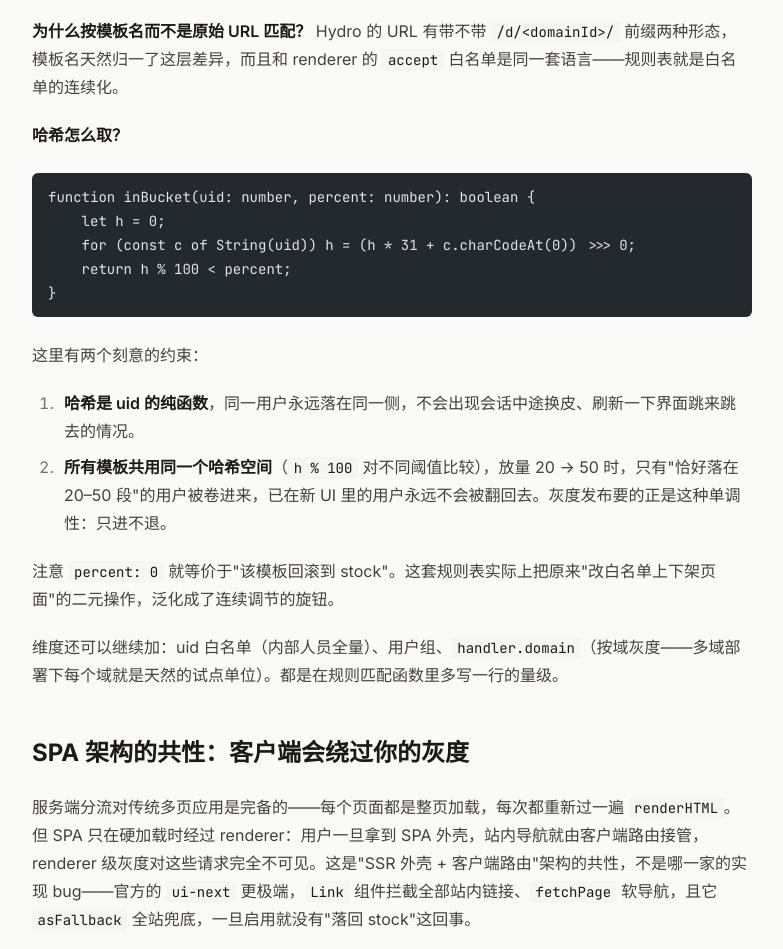
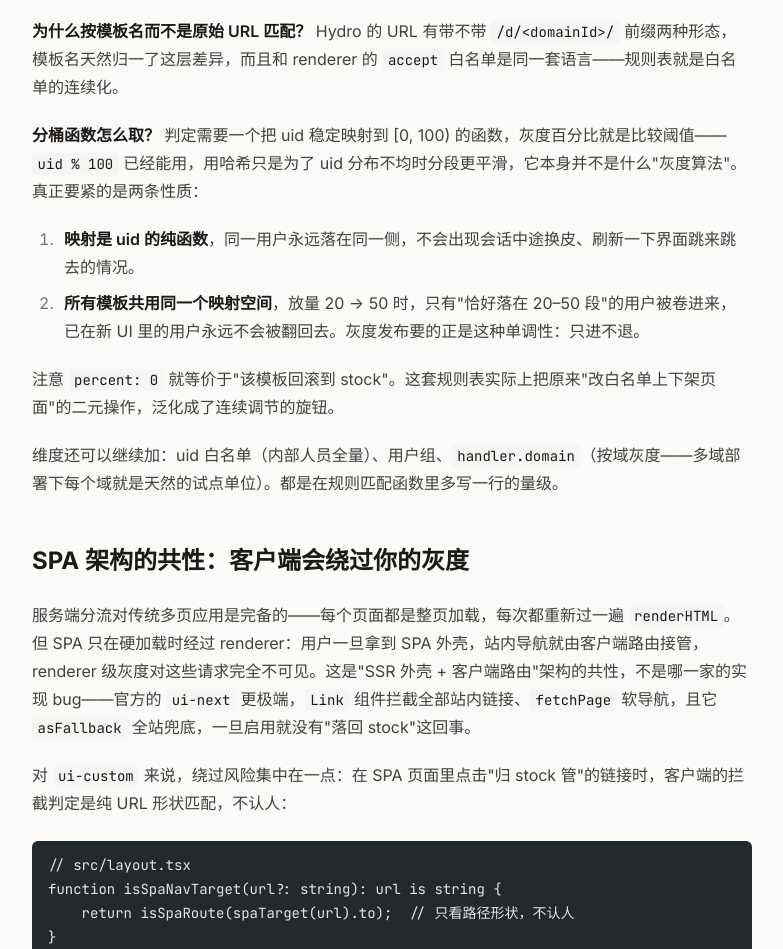
Before and after one commit to gtn1024/gtn1024, an Astro site: page /zh/posts/hydro-frontend-gray-release in a window 1280 px wide. Shown: the part 2150-3099 px from the top of the page, without its empty margins (248-1031 px from the left). Built offline with nearby package versions, Linux system fonts and the light colour scheme; Astro itself is replaced by a stand-in of ours; some packages are replaced by stand-ins of ours; code samples lack their colours.

Commit message:
post: drop hash impl detail, keep bucketing properties

````diff
--- a/src/content/posts/hydro-frontend-gray-release.md
+++ b/src/content/posts/hydro-frontend-gray-release.md
@@ -79,20 +79,10 @@
 
 **为什么按模板名而不是原始 URL 匹配？** Hydro 的 URL 有带不带 `/d/<domainId>/` 前缀两种形态，模板名天然归一了这层差异，而且和 renderer 的 `accept` 白名单是同一套语言——规则表就是白名单的连续化。
 
-**哈希怎么取？**
+**分桶函数怎么取？** 判定需要一个把 uid 稳定映射到 [0, 100) 的函数，灰度百分比就是比较阈值——`uid % 100` 已经能用，用哈希只是为了 uid 分布不均时分段更平滑，它本身并不是什么"灰度算法"。真正要紧的是两条性质：
 
-```ts
-function inBucket(uid: number, percent: number): boolean {
-    let h = 0;
-    for (const c of String(uid)) h = (h * 31 + c.charCodeAt(0)) >>> 0;
-    return h % 100 < percent;
-}
-```
-
-这里有两个刻意的约束：
-
-1. **哈希是 uid 的纯函数**，同一用户永远落在同一侧，不会出现会话中途换皮、刷新一下界面跳来跳去的情况。
-2. **所有模板共用同一个哈希空间**（`h % 100` 对不同阈值比较），放量 20 → 50 时，只有"恰好落在 20–50 段"的用户被卷进来，已在新 UI 里的用户永远不会被翻回去。灰度发布要的正是这种单调性：只进不退。
+1. **映射是 uid 的纯函数**，同一用户永远落在同一侧，不会出现会话中途换皮、刷新一下界面跳来跳去的情况。
+2. **所有模板共用同一个映射空间**，放量 20 → 50 时，只有"恰好落在 20–50 段"的用户被卷进来，已在新 UI 里的用户永远不会被翻回去。灰度发布要的正是这种单调性：只进不退。
 
 注意 `percent: 0` 就等价于"该模板回滚到 stock"。这套规则表实际上把原来"改白名单上下架页面"的二元操作，泛化成了连续调节的旋钮。
 
@@ -141,7 +131,7 @@
 ## 小结
 
 - Hydro 的 renderer 选择是进程级全局决策，这是"没法灰度"错觉的来源；但 `render` 收到完整 handler，**分流点就在自己插件的 render 函数里**。
-- 规则表用 **模板名 × 灰度百分比**，模板名归一了域名前缀差异；共用 uid 哈希空间保证放量单调（只进不退）；`percent: 0` 即回滚。
+- 规则表用 **模板名 × 灰度百分比**，模板名归一了域名前缀差异；所有模板共用同一分桶空间保证放量单调（只进不退）；`percent: 0` 即回滚。
 - 纯用户灰度客户端零改动；**每模板独立灰度必须让客户端的接管判定与服务端规则同源**（生效接管集随 seed 下发），否则 SPA 内导航会绕过灰度。客户端绕过是"SSR 外壳 + 客户端路由"架构的共性（ui-next 亦然），但按模板灰度这套方案依赖白名单接管架构，全站兜底式 SPA 只能做用户维度灰度。
 - 部署级双实例分流是零代码替代方案，粒度粗但运维简单。
 
````
